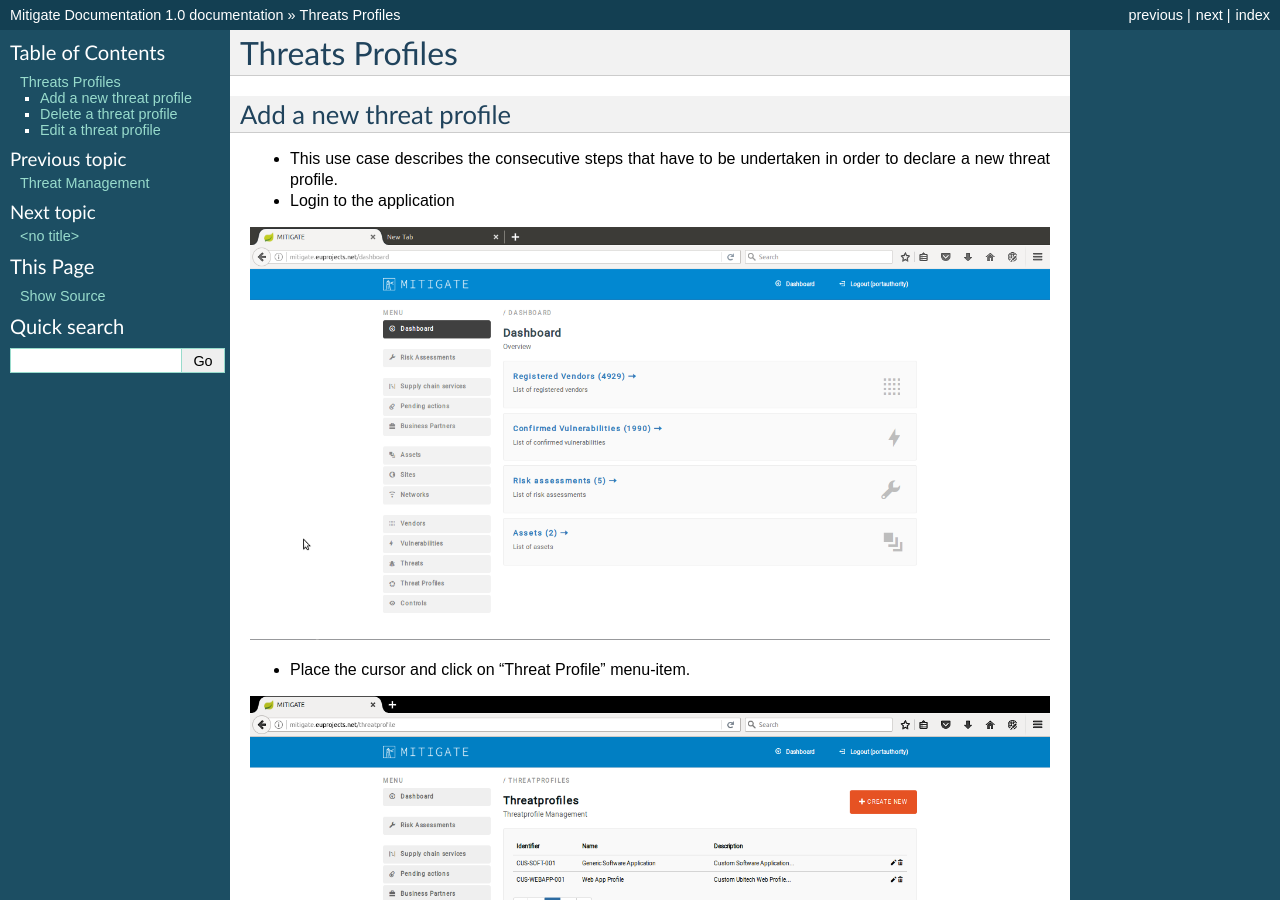
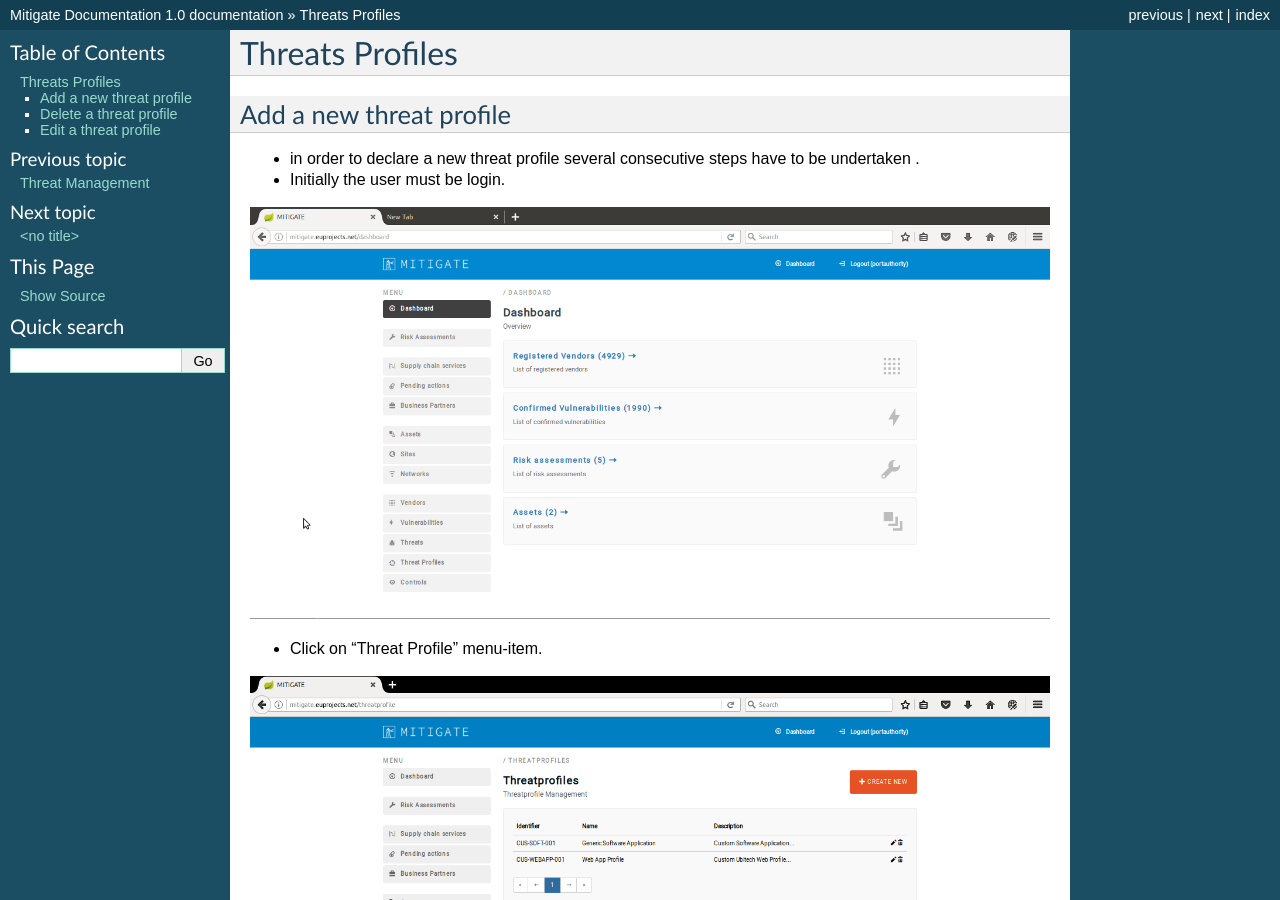
Before and after one commit to singularlogic/mitigate-documentation, a Sphinx documentation site: the page built from docs/c_threats_p.rst, in a window 1280 px wide and 900 px high. Built offline with Sphinx 7.4.7, drawn with Linux system fonts in a browser that asks for light colours; some of the changed text lies outside the part shown.

Commit message:
Update c_threats_p.rst

```diff
--- a/docs/c_threats_p.rst
+++ b/docs/c_threats_p.rst
@@ -6,13 +6,13 @@ Threats Profiles
 Add a new threat profile
 --------
 
-- This use case describes the consecutive steps that have to be undertaken in order to declare a new threat profile.
+- in order to declare a new threat profile several consecutive steps have to be undertaken .
 
-- Login to the application
+- Initially the user must be login.
 
 .. image:: assets/Log_4.png
 
-- Place the cursor and click on "Threat Profile" menu-item.
+- Click on "Threat Profile" menu-item.
 
 .. image:: assets/n_tp.png
 
@@ -20,11 +20,11 @@ Add a new threat profile
 
 .. image:: assets/n_tp_2.png
 
-- Provide threat credentials and push the "save" button
+- Provide threat details and push the "save" button.
 
 .. image:: assets/n_tp_3.png
 
-- You have successfully create a new threat profile. The new threat profile info appeared in “Threat Profile Management” Panel.
+- Upon successful creation of new threat profile.The overall list od declare threat profiles will be update it.
 
 .. image:: assets/n_tp_4.png
 
```
